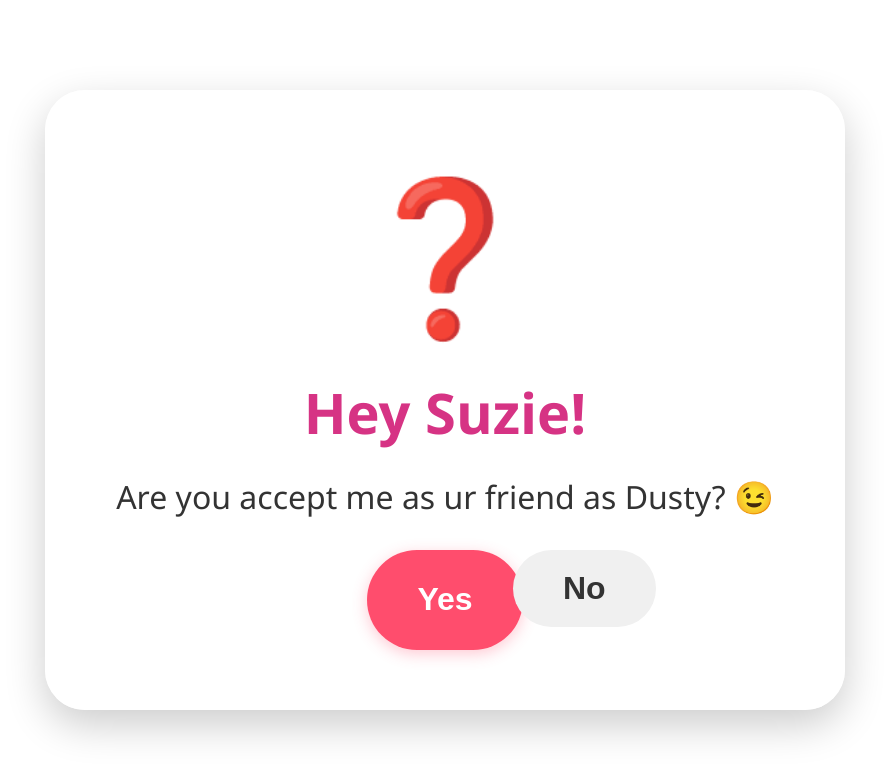
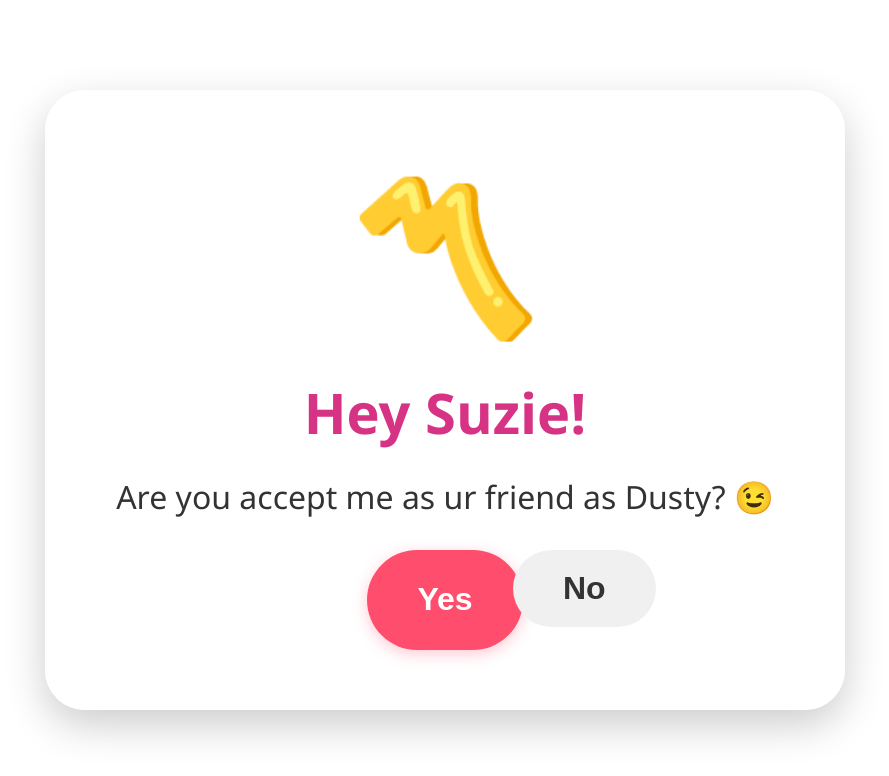
Before and after one commit to Thilagapriy/prank, a plain HTML site: page index.html in a window 1280 px wide. Shown: the whole page, without its empty margins (195-1084 px from the left). Drawn offline with Linux system fonts and the light colour scheme.

Commit message:
Update index.html

```diff
--- a/index.html
+++ b/index.html
@@ -7,7 +7,7 @@
     <link rel="stylesheet" href="styles.css"> </head>
 <body>
     <div class="main-card">
-        <div id="emoji-display">❓</div>
+        <div id="emoji-display">〽️</div>
 
         <h1 id="question">Hey Suzie!</h1>
         <p id="sub-heading">Are you accept me as ur friend as Dusty? 😉</p>
```
